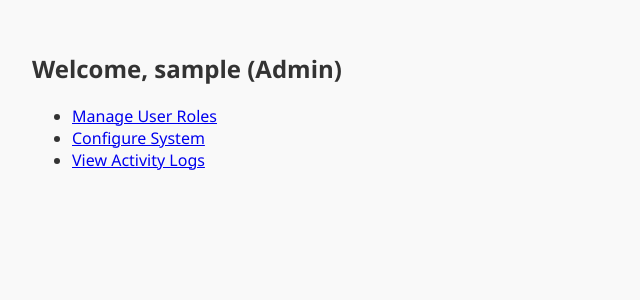
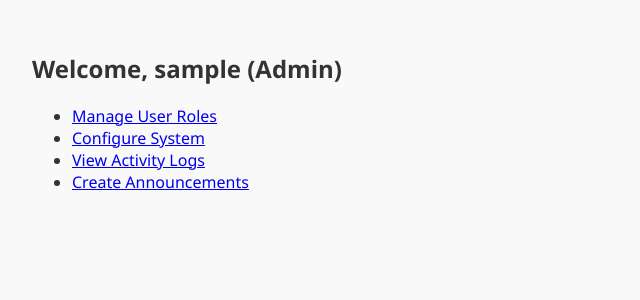
Before and after one commit to masonr9/CSC400Project, a PHP site: page /admin.php in a window 1280 px wide. Shown: the part 113-413 px from the top of the page, without its empty margins (0-640 px from the left). Run offline with PHP 8.4, Linux system fonts and the light colour scheme; the visitor is signed in with stand-in values (Sample User, id 1); a stand-in replaces the project's code that opens the database connection.

Commit message:
updates to admin.php and index.html to add announcement features.

```diff
--- a/admin.php
+++ b/admin.php
@@ -37,6 +37,7 @@ if (!isset($_SESSION['role']) || $_SESSION['role'] != 'Admin') {
       <li><a href="role_management.php">Manage User Roles</a></li>
       <li><a href="system_config.php">Configure System</a></li>
       <li><a href="logs.php">View Activity Logs</a></li>
+      <li><a href="announcements.php">Create Announcements</a></li>
     </ul>
   </section>
 </main>
--- a/index.html
+++ b/index.html
@@ -16,6 +16,7 @@
       <li><a href="catalog.html">Catalog</a></li>
       <li><a href="login.html">Login</a></li>
       <li><a href="signup.html">Sign Up</a></li>
+      <li><a href="anounce.php">Announcements</a></li>
       <li><a href="contact.html">Contact Us</a></li>
     </ul>
   </nav>
```
